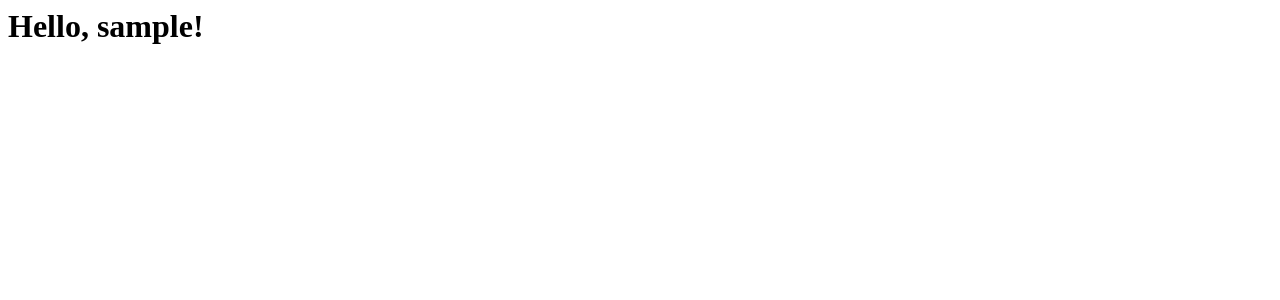
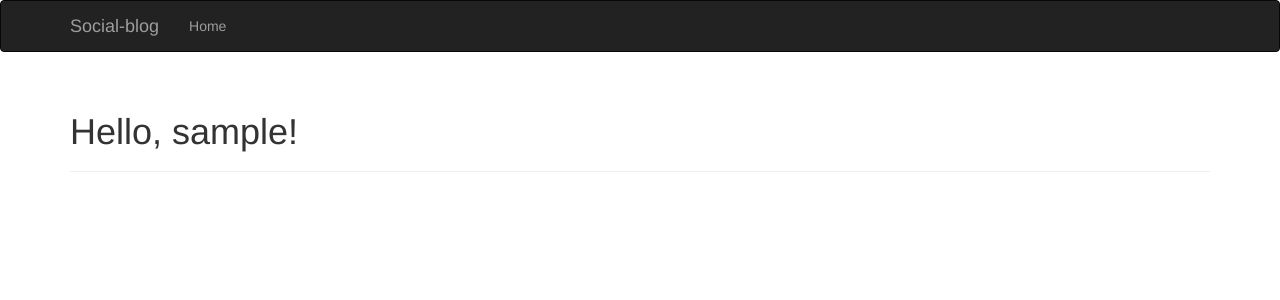
Before and after one commit to markpengisme/Flask, a Flask app: a page that uses social-blog/templates/user.html in a window 1280 px wide. Shown: the top 300 px of the page. Run offline with Flask 2, Linux system fonts and the light colour scheme; some libraries are stand-ins or nearby versions.

Commit message:
social-blog 3.2 Flask-Bootstrap

```diff
--- a/social-blog/hello.py
+++ b/social-blog/hello.py
@@ -1,7 +1,10 @@
 from flask import Flask, render_template
+from flask_bootstrap import Bootstrap
 from flask_script import Manager
 
+
 app = Flask(__name__)
+bootstrap = Bootstrap(app)
 manager = Manager(app)
 
 @app.route('/')
--- a/social-blog/templates/user.html
+++ b/social-blog/templates/user.html
@@ -1 +1,32 @@
-<h1>Hello, {{ name }}!</h1>
+{% extends "bootstrap/base.html" %}
+
+{% block title %}Social-blog{% endblock %}
+
+{% block navbar %}
+<div class="navbar navbar-inverse" role="navigation">
+    <div class="container">
+        <div class="navbar-header">
+            <button type="button" class="navbar-toggle" data-toggle="collapse" data-target=".navbar-collapse">
+                <span class="sr-only">Toggle navigation</span>
+                <span class="icon-bar"></span>
+                <span class="icon-bar"></span>
+                <span class="icon-bar"></span>
+            </button>
+            <a class="navbar-brand" href="/">Social-blog</a>
+        </div>
+        <div class="navbar-collapse collapse">
+            <ul class="nav navbar-nav">
+                <li><a href="/">Home</a></li>
+            </ul>
+        </div>
+    </div>
+</div>
+{% endblock %}
+
+{% block content %}
+<div class="container">
+    <div class="page-header">
+        <h1>Hello, {{ name }}!</h1>
+    </div>
+</div>
+{% endblock %}
```
